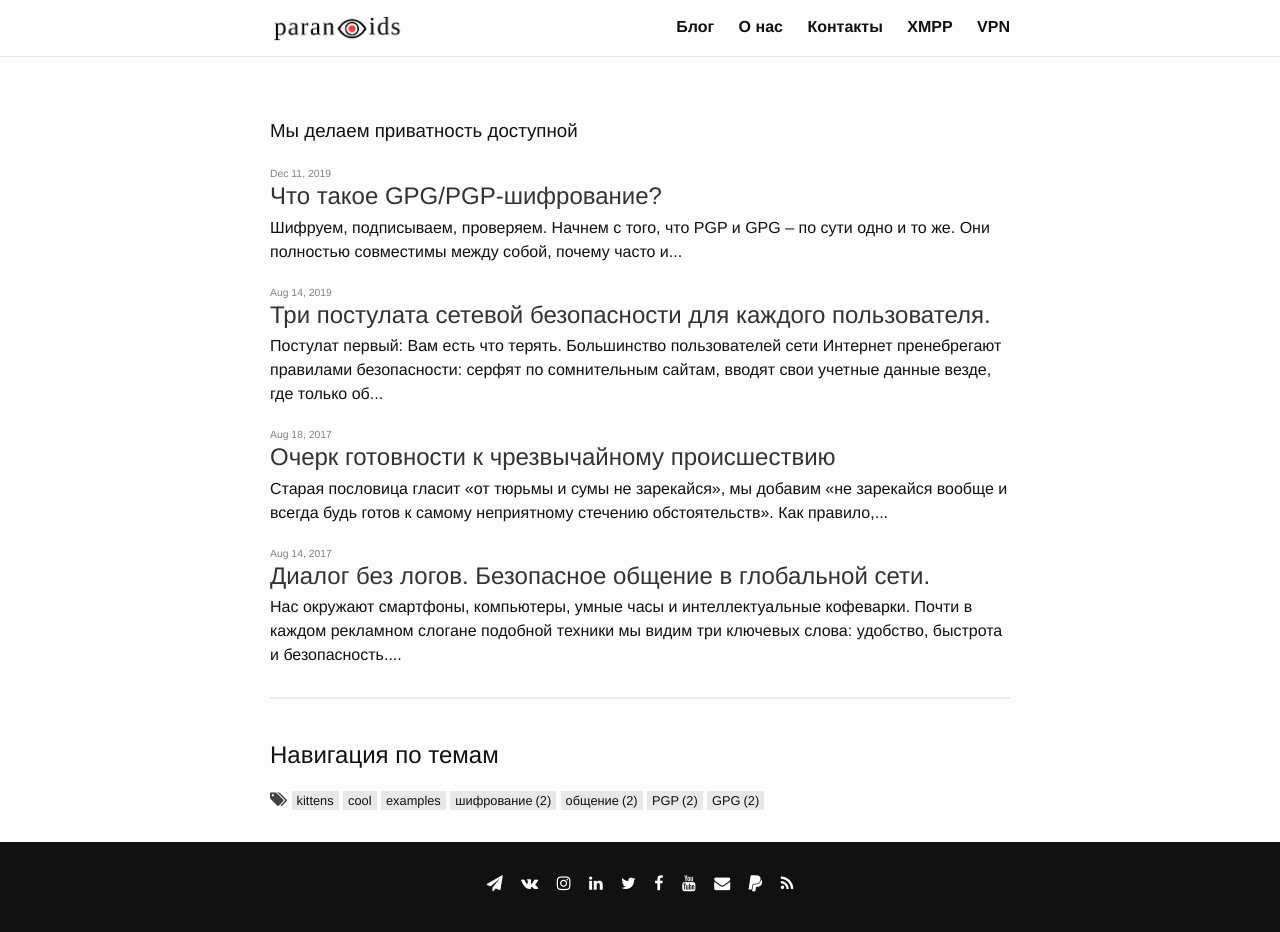
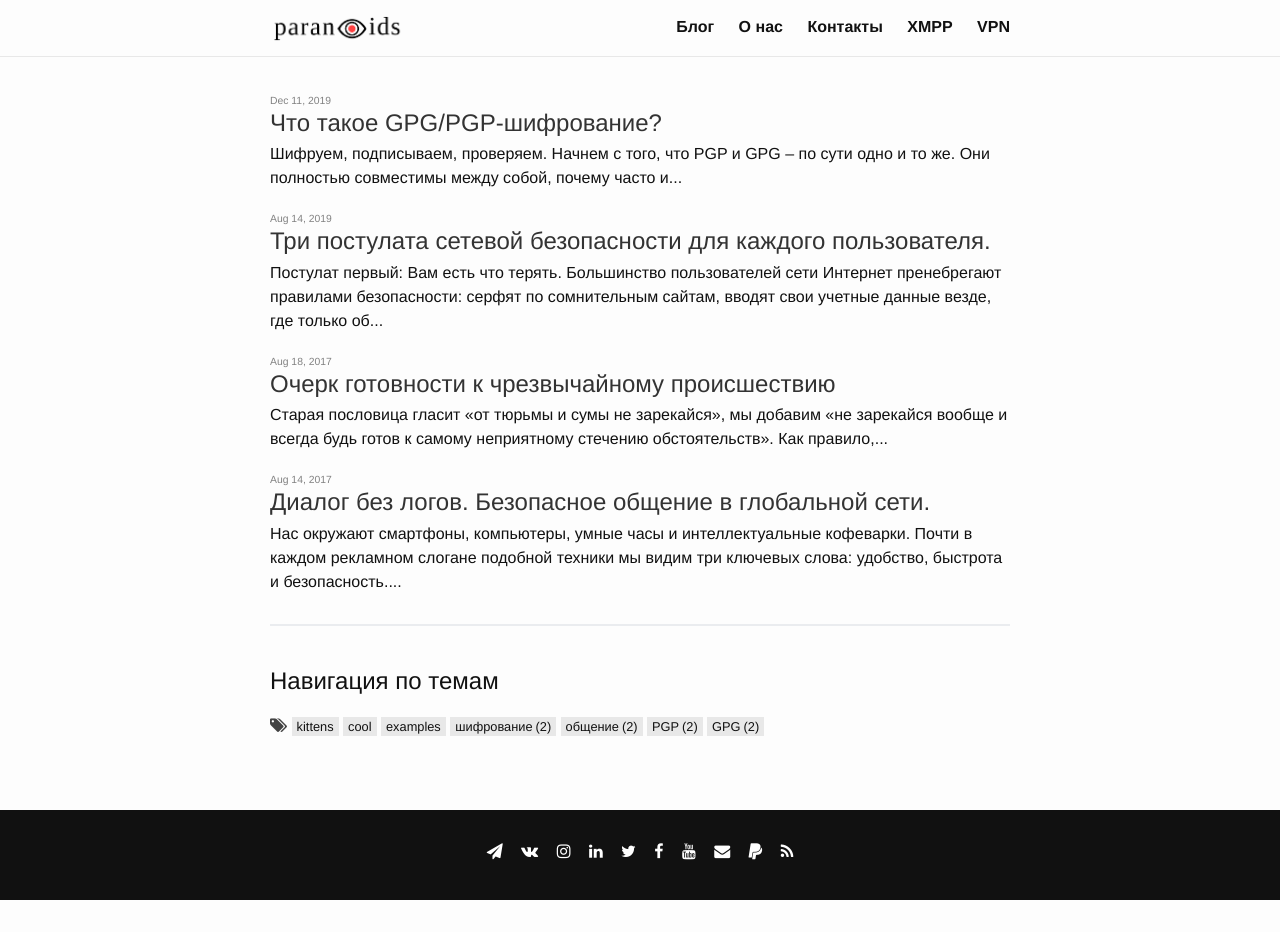
Before and after one commit to 2b7E1n6D0e5R7/2b7E1n6D0e5R7.github.io, a Jekyll site: the page built from index.html, in a window 1280 px wide. Built offline with Jekyll 4.4.1, drawn with Linux system fonts in a browser that asks for light colours; the list of posts is cut into pages by our own code; after the commit the page ends 900 px from its top, so only the background shows below that.

Commit message:
Update blog.html

```diff
--- a/_layouts/blog.html
+++ b/_layouts/blog.html
@@ -1,8 +1,6 @@
 ---
 layout: default
 ---
-<h3>Мы делаем приватность доступной</h3>
-
 <div class="blog">
 
   {{ content }}
```
